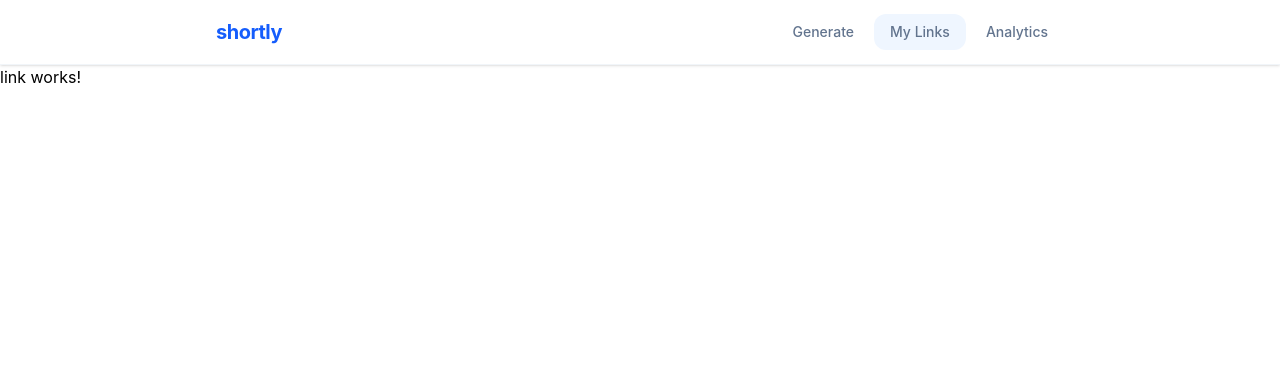
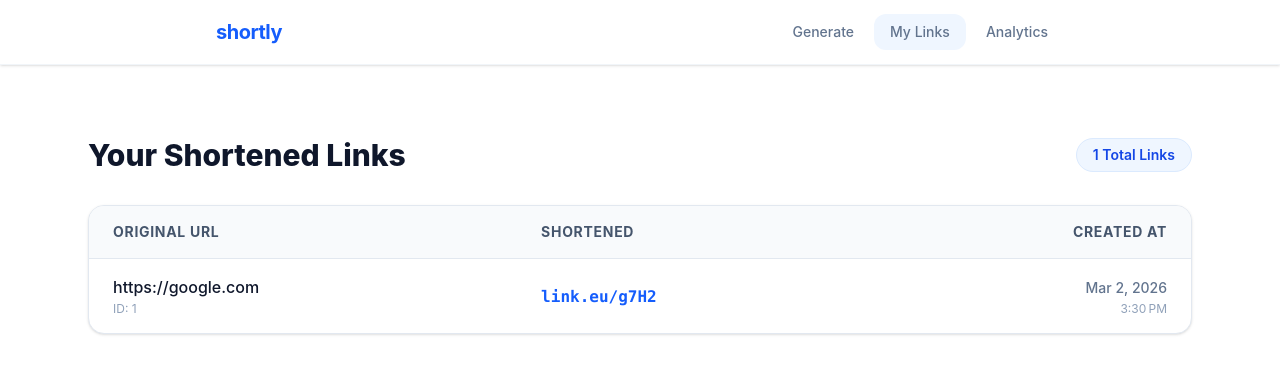
Before and after one commit to nonsense9/url-shortener, an Angular app: page /link in a window 1280 px wide. Shown: the top 374 px of the page. Built offline with nearby package versions, Linux system fonts and the light colour scheme.

Commit message:
add link detail page

```diff
--- a/src/app/app.config.ts
+++ b/src/app/app.config.ts
@@ -1,11 +1,11 @@
 import { ApplicationConfig, provideBrowserGlobalErrorListeners } from '@angular/core';
-import { provideRouter } from '@angular/router';
+import { provideRouter, withComponentInputBinding } from '@angular/router';
 
 import { routes } from './app.routes';
 
 export const appConfig: ApplicationConfig = {
   providers: [
     provideBrowserGlobalErrorListeners(),
-    provideRouter(routes)
+    provideRouter(routes, withComponentInputBinding())
   ]
 };
--- a/src/app/app.routes.ts
+++ b/src/app/app.routes.ts
@@ -2,6 +2,7 @@ import { Routes } from '@angular/router';
 import { Link } from './pages/link/link';
 import { Home } from './pages/home/home';
 import { Layout } from './components/layout/layout';
+import { LinkDetail } from './pages/link/id/link-detail';
 
 export const routes: Routes = [
   {
@@ -15,6 +16,10 @@ export const routes: Routes = [
       {
         path: 'link',
         component: Link
+      },
+      {
+        path: 'link/:id',
+        component: LinkDetail
       }
     ]
   },
--- /dev/null
+++ b/src/app/pages/link/id/link-detail.html
@@ -0,0 +1,54 @@
+<div class="max-w-3xl mx-auto mt-12 p-6">
+  <div class="mb-8">
+    <a routerLink="/link" class="text-blue-600 hover:text-blue-800 text-sm font-medium flex items-center gap-1 mb-4">
+      <svg class="w-4 h-4" fill="none" stroke="currentColor" viewBox="0 0 24 24">
+        <path stroke-linecap="round" stroke-linejoin="round" stroke-width="2" d="M10 19l-7-7m0 0l7-7m-7 7h18"></path>
+      </svg>
+      Back to all links
+    </a>
+    <h1 class="text-4xl font-extrabold text-slate-900">Link Details</h1>
+  </div>
+
+  @if (link(); as l) {
+    <div class="bg-white rounded-3xl shadow-sm border border-slate-200 p-8">
+      <div class="space-y-8">
+        <div>
+          <label class="text-xs font-bold text-slate-400 uppercase tracking-wider mb-2 block">Shortened URL</label>
+          <div class="flex items-center gap-3">
+            <span class="text-2xl font-mono font-bold text-blue-600">{{ l.shortUrl }}</span>
+            <span class="px-3 py-1 bg-green-50 text-green-700 text-xs font-bold rounded-lg border border-green-100">Active</span>
+          </div>
+        </div>
+
+        <div>
+          <label class="text-xs font-bold text-slate-400 uppercase tracking-wider mb-2 block">Original URL</label>
+          <a [href]="l.originalUrl" target="_blank" class="text-slate-600 hover:text-blue-600 transition-colors break-all underline decoration-slate-200 underline-offset-4">
+            {{ l.originalUrl }}
+          </a>
+        </div>
+
+        <div class="grid grid-cols-2 gap-8 pt-8 border-t border-slate-100">
+          <div>
+            <label class="text-xs font-bold text-slate-400 uppercase tracking-wider mb-1 block">Created On</label>
+            <span class="text-slate-900 font-medium">{{ l.createdAt | date:'longDate' }}</span>
+          </div>
+          <div>
+            <label class="text-xs font-bold text-slate-400 uppercase tracking-wider mb-1 block">Total Clicks</label>
+            <span class="text-2xl font-extrabold text-slate-900">{{ l.clicks }}</span>
+          </div>
+        </div>
+
+        @if (l.email) {
+          <div class="pt-8 border-t border-slate-100">
+            <label class="text-xs font-bold text-slate-400 uppercase tracking-wider mb-1 block">Owner Email</label>
+            <span class="text-slate-600">{{ l.email }}</span>
+          </div>
+        }
+      </div>
+    </div>
+  } @else {
+    <div class="p-12 text-center bg-slate-50 rounded-3xl border border-slate-200">
+      <p class="text-slate-500 font-medium">Link with ID "{{ id() }}" not found.</p>
+    </div>
+  }
+</div>
--- /dev/null
+++ b/src/app/pages/link/id/link-detail.ts
@@ -0,0 +1,18 @@
+import { Component, inject, input } from '@angular/core';
+import { LinkService } from '../../../services/link.service';
+import { DatePipe } from '@angular/common';
+import { RouterLink } from '@angular/router';
+
+@Component({
+  selector: 'app-link-detail',
+  standalone: true,
+  imports: [DatePipe, RouterLink],
+  templateUrl: './link-detail.html',
+})
+export class LinkDetail {
+  private readonly linkService = inject(LinkService);
+
+  id = input.required<string>();
+
+  link = () => this.linkService.links().find(l => l.id === this.id());
+}
--- a/src/app/pages/link/link.html
+++ b/src/app/pages/link/link.html
@@ -1 +1,63 @@
-<p>link works!</p>
+<div class="max-w-6xl mx-auto mt-12 p-6">
+  <div class="flex items-center justify-between mb-8">
+    <h1 class="text-3xl font-extrabold text-slate-900">Your Shortened Links</h1>
+    <span class="px-4 py-1.5 bg-blue-50 text-blue-700 text-sm font-semibold rounded-full border border-blue-100">
+      {{ linkService.links().length }} Total Links
+    </span>
+  </div>
+
+  <div class="bg-white rounded-2xl shadow-sm border border-slate-200 overflow-hidden">
+    <div class="overflow-x-auto">
+      <table class="w-full text-left border-collapse">
+        <thead>
+          <tr class="bg-slate-50 border-b border-slate-200">
+            <th class="px-6 py-4 text-sm font-bold text-slate-600 uppercase tracking-wider">Original URL</th>
+            <th class="px-6 py-4 text-sm font-bold text-slate-600 uppercase tracking-wider">Shortened</th>
+            <th class="px-6 py-4 text-sm font-bold text-slate-600 uppercase tracking-wider text-right">Created At</th>
+          </tr>
+        </thead>
+        <tbody class="divide-y divide-slate-100">
+          @for (link of linkService.links(); track link.id) {
+            <tr
+              (click)="goToDetail(link.id)"
+              class="hover:bg-slate-50 cursor-pointer transition-colors group"
+            >
+              <td class="px-6 py-4">
+                <div class="flex flex-col max-w-md">
+                  <span class="text-slate-900 font-medium truncate" [title]="link.originalUrl">
+                    {{ link.originalUrl }}
+                  </span>
+                  <span class="text-xs text-slate-400 mt-0.5">ID: {{ link.id }}</span>
+                </div>
+              </td>
+              <td class="px-6 py-4">
+                <span class="inline-flex items-center text-blue-600 font-mono font-bold group-hover:text-blue-700">
+                  {{ link.shortUrl }}
+                </span>
+              </td>
+              <td class="px-6 py-4 text-right">
+                <span class="text-sm text-slate-500 font-medium">
+                  {{ link.createdAt | date:'mediumDate' }}
+                </span>
+                <span class="block text-xs text-slate-400 mt-0.5">
+                   {{ link.createdAt | date:'shortTime' }}
+                </span>
+              </td>
+            </tr>
+          } @empty {
+            <tr>
+              <td colspan="3" class="px-6 py-12 text-center text-slate-400 italic bg-slate-50/50">
+                <div class="flex flex-col items-center gap-3">
+                  <svg class="w-12 h-12 text-slate-200" fill="none" stroke="currentColor" viewBox="0 0 24 24">
+                    <path stroke-linecap="round" stroke-linejoin="round" stroke-width="1.5" d="M13.828 10.172a4 4 0 00-5.656 0l-4 4a4 4 0 105.656 5.656l1.102-1.101m-.758-4.899a4 4 0 005.656 0l4-4a4 4 0 00-5.656-5.656l-1.1 1.1"></path>
+                  </svg>
+                  <span>No links created yet. Start shortening!</span>
+                </div>
+              </td>
+            </tr>
+          }
+        </tbody>
+      </table>
+    </div>
+  </div>
+</div>
--- a/src/app/pages/link/link.ts
+++ b/src/app/pages/link/link.ts
@@ -1,9 +1,20 @@
-import { Component } from '@angular/core';
+import { Component, inject } from '@angular/core';
+import { LinkService } from '../../services/link.service';
+import { DatePipe } from '@angular/common';
+import { Router } from '@angular/router';
 
 @Component({
   selector: 'app-link',
-  imports: [],
+  imports: [DatePipe],
   templateUrl: './link.html',
   styleUrl: './link.css',
+  standalone: true
 })
-export class Link {}
+export class Link {
+  protected readonly linkService = inject(LinkService);
+  private readonly router = inject(Router);
+
+  protected goToDetail(id: string) {
+    this.router.navigate(['/link', id]);
+  }
+}
```
